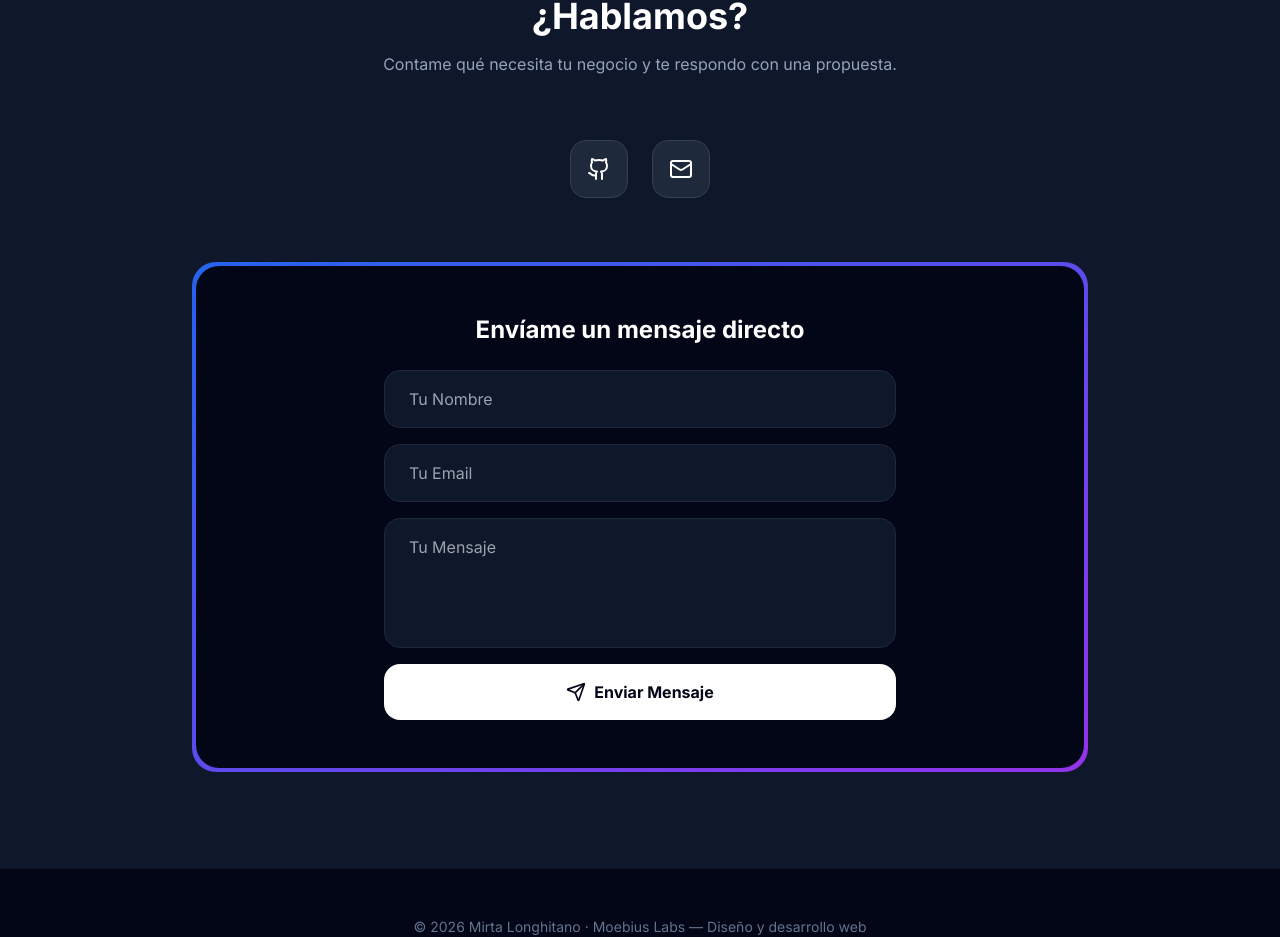
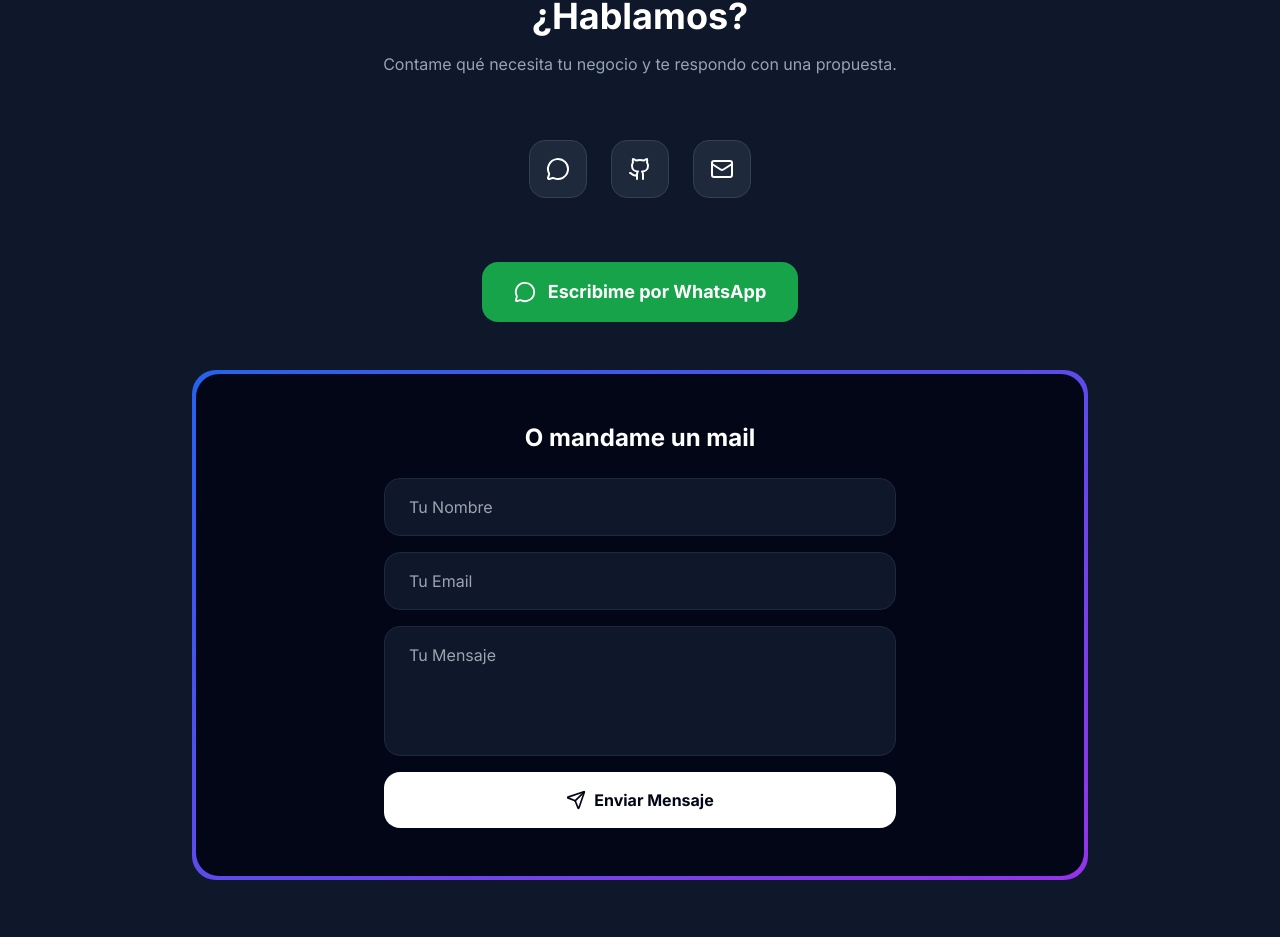
Before and after one commit to mirtalonghi/moebius-labs, a React (Vite) app: page / in a window 1280 px wide. Shown: the part 2561-3498 px from the top of the page. Built offline with nearby package versions, Linux system fonts and the light colour scheme.

Commit message:
Contacto: botón de WhatsApp con mensaje inicial
Co-Authored-By: Claude Opus 5.5 <noreply@anthropic.com>
Claude-Session: https://claude.ai/code/session_01Rjzx4XJbH6yHaLXP44N6cg

```diff
--- a/src/components/landing/Contact.tsx
+++ b/src/components/landing/Contact.tsx
@@ -1,10 +1,18 @@
 import React, { useState } from 'react';
 import { motion } from 'framer-motion';
-import { Mail, Github, Send } from 'lucide-react';
+import { Mail, Github, Send, MessageCircle } from 'lucide-react';
 
 const EMAIL = "mirta.wolfsdorf@gmail.com";
+// Celular 011 4447 4421 en formato internacional para WhatsApp (54 9 11 ...)
+const WHATSAPP = `https://wa.me/5491144474421?text=${encodeURIComponent("Hola Mirta, vi tu web y quiero consultarte por un proyecto.")}`;
 
 const socialLinks = [
+  {
+    name: "WhatsApp",
+    icon: <MessageCircle size={24} />,
+    url: WHATSAPP,
+    color: "hover:bg-green-600"
+  },
   {
     name: "GitHub",
     icon: <Github size={24} />,
@@ -64,6 +72,19 @@ const Contact: React.FC = () => {
           ))}
         </div>
 
+        <motion.a
+          href={WHATSAPP}
+          target="_blank"
+          rel="noopener noreferrer"
+          initial={{ opacity: 0, y: 20 }}
+          whileInView={{ opacity: 1, y: 0 }}
+          viewport={{ once: true }}
+          className="inline-flex items-center justify-center gap-3 min-h-touch mb-12 px-8 py-4 rounded-2xl bg-green-600 hover:bg-green-500 text-white font-bold text-lg transition-colors"
+        >
+          <MessageCircle size={22} />
+          Escribime por WhatsApp
+        </motion.a>
+
         <motion.div
           initial={{ opacity: 0, scale: 0.95 }}
           whileInView={{ opacity: 1, scale: 1 }}
@@ -71,7 +92,7 @@ const Contact: React.FC = () => {
           className="bg-gradient-to-br from-blue-600 to-purple-600 p-1 rounded-3xl"
         >
           <div className="bg-slate-950 p-8 md:p-12 rounded-[calc(1.5rem-1px)]">
-            <h3 className="text-2xl font-bold text-white mb-6">Envíame un mensaje directo</h3>
+            <h3 className="text-2xl font-bold text-white mb-6">O mandame un mail</h3>
             <form onSubmit={handleSubmit} className="grid grid-cols-1 gap-4 max-w-lg mx-auto">
               <input
                 type="text"
```
